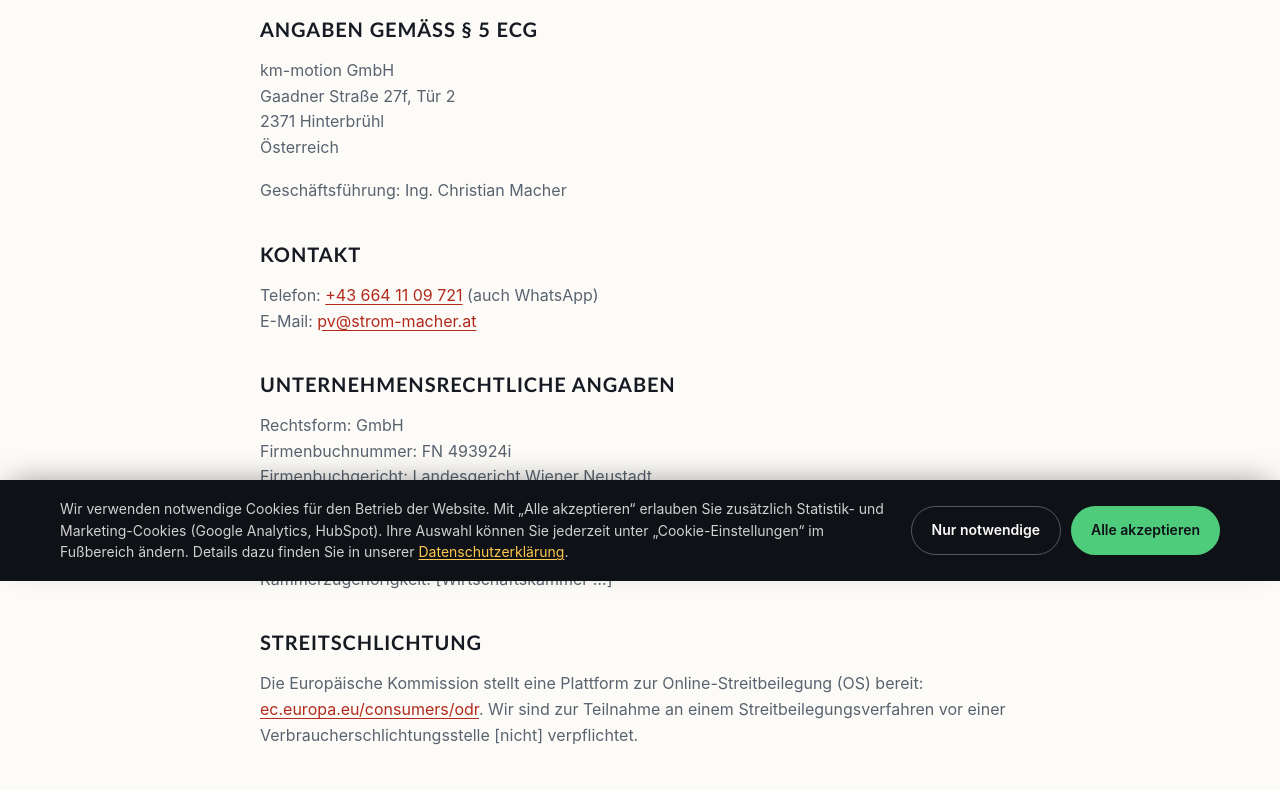
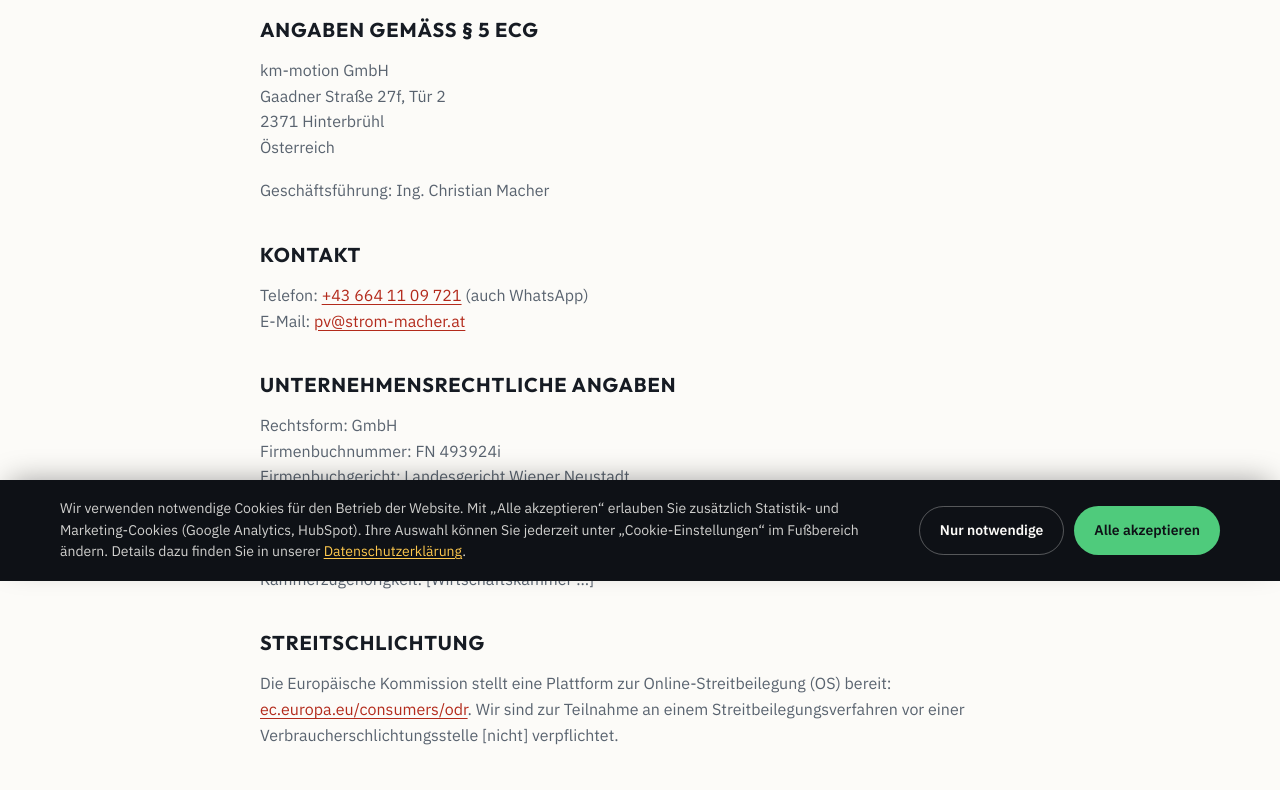
Before and after one commit to strom-macher/strom-macher.test, a plain HTML site: page impressum.html in a window 1280 px wide. Shown: the part 219-1009 px from the top of the page. Drawn offline with Linux system fonts and the light colour scheme.

Commit message:
Schriften: Outfit fuer Ueberschriften, IBM Plex Sans fuer Text

```diff
--- a/legal.css
+++ b/legal.css
@@ -1,5 +1,10 @@
-/* Outfit selbst gehostet (SIL OFL 1.1) – keine Verbindung zu Google */
+/* Markenschriften selbst gehostet (SIL OFL 1.1) – keine Verbindung zu Google.
+   Outfit: Überschriften, Logo, große Zahlen · IBM Plex Sans: Fließtext, UI */
 @font-face{font-family:"Outfit";font-style:normal;font-weight:700;font-display:swap;src:url("assets/fonts/outfit-700.woff2") format("woff2")}
+@font-face{font-family:"IBM Plex Sans";font-style:normal;font-weight:400;font-display:swap;src:url("assets/fonts/ibm-plex-sans-400.woff2") format("woff2")}
+@font-face{font-family:"IBM Plex Sans";font-style:normal;font-weight:500;font-display:swap;src:url("assets/fonts/ibm-plex-sans-500.woff2") format("woff2")}
+@font-face{font-family:"IBM Plex Sans";font-style:normal;font-weight:600;font-display:swap;src:url("assets/fonts/ibm-plex-sans-600.woff2") format("woff2")}
+@font-face{font-family:"IBM Plex Sans";font-style:normal;font-weight:700;font-display:swap;src:url("assets/fonts/ibm-plex-sans-700.woff2") format("woff2")}
 /* ==========================================================================
    strom-macher – Stylesheet
    --------------------------------------------------------------------------
@@ -92,14 +97,10 @@
      Für ein garantiert identisches Bild auf allen Geräten: eine woff2-Datei
      unter assets/fonts/ ablegen und den @font-face-Block unten aktivieren.
      -------------------------------------------------------------------- */
-  --font-heading:
-      Copperplate, "Copperplate Gothic Bold", "Copperplate Gothic Light",
-      "Perpetua Titling MT", Optima, Candara, "Trebuchet MS", "Segoe UI",
-      system-ui, sans-serif;
+  --font-heading: "Outfit", "Helvetica Neue", Helvetica, Arial, sans-serif;
   --font-brand: "Outfit", ui-sans-serif, system-ui, sans-serif;
-  --font-body:
-      Inter, ui-sans-serif, system-ui, -apple-system, BlinkMacSystemFont,
-      "Segoe UI", Roboto, "Helvetica Neue", sans-serif;
+  --font-body: "IBM Plex Sans", ui-sans-serif, system-ui, -apple-system,
+      BlinkMacSystemFont, "Segoe UI", Roboto, sans-serif;
 
   /* --- Motion -----------------------------------------------------------
      Die eingebauten CSS-Kurven sind für UI zu weich. Diese drei haben mehr
--- a/styles.css
+++ b/styles.css
@@ -1,5 +1,10 @@
-/* Outfit selbst gehostet (SIL OFL 1.1) – keine Verbindung zu Google */
+/* Markenschriften selbst gehostet (SIL OFL 1.1) – keine Verbindung zu Google.
+   Outfit: Überschriften, Logo, große Zahlen · IBM Plex Sans: Fließtext, UI */
 @font-face{font-family:"Outfit";font-style:normal;font-weight:700;font-display:swap;src:url("assets/fonts/outfit-700.woff2") format("woff2")}
+@font-face{font-family:"IBM Plex Sans";font-style:normal;font-weight:400;font-display:swap;src:url("assets/fonts/ibm-plex-sans-400.woff2") format("woff2")}
+@font-face{font-family:"IBM Plex Sans";font-style:normal;font-weight:500;font-display:swap;src:url("assets/fonts/ibm-plex-sans-500.woff2") format("woff2")}
+@font-face{font-family:"IBM Plex Sans";font-style:normal;font-weight:600;font-display:swap;src:url("assets/fonts/ibm-plex-sans-600.woff2") format("woff2")}
+@font-face{font-family:"IBM Plex Sans";font-style:normal;font-weight:700;font-display:swap;src:url("assets/fonts/ibm-plex-sans-700.woff2") format("woff2")}
 /* strom-macher – Rework 2026
    Papier/Tinte + drei Spartenfarben, roter Blitz als Akzent. */
 :root{
@@ -10,8 +15,8 @@
   --azure-ink:#0B5E8E;
   --red-base:#DC3E2C; --red-ink:#B32A1B; --red-bright:#F2604F;
   --ease-out:cubic-bezier(.23,1,.32,1);
-  --font-head:"Helvetica Neue",Helvetica,"Arial Nova",Arial,sans-serif;
-  --font-body:ui-sans-serif,system-ui,-apple-system,"Segoe UI",Helvetica,sans-serif;
+  --font-head:"Outfit","Helvetica Neue",Helvetica,Arial,sans-serif;
+  --font-body:"IBM Plex Sans",ui-sans-serif,system-ui,-apple-system,"Segoe UI",Helvetica,sans-serif;
   --font-brand:"Outfit",ui-sans-serif,system-ui,sans-serif;
 }
 *,*::before,*::after{box-sizing:border-box}
```
